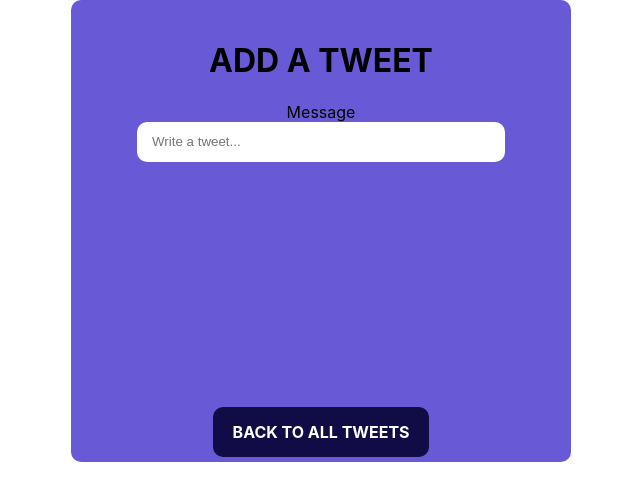
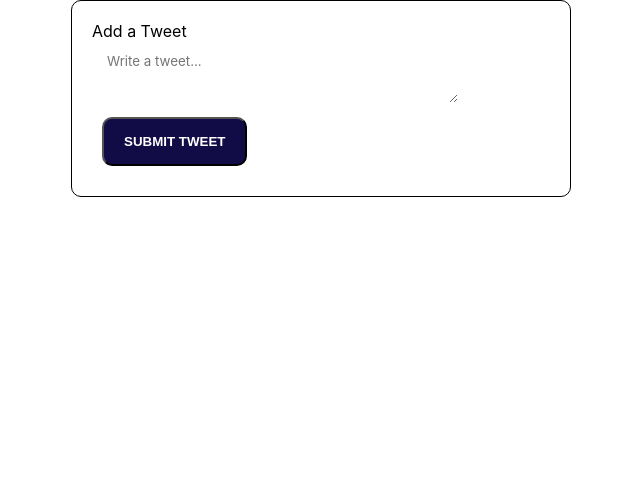
Before and after one commit to katribu/twitterfrontend, a React (Create React App) app: page /addtweet in a window 1280 px wide. Shown: the top 500 px of the page, without its empty margins (319-959 px from the left). Built offline with nearby package versions, Linux system fonts and the light colour scheme.

Commit message:
updated css styles moved addtweet comp to feed com

```diff
--- a/src/App.css
+++ b/src/App.css
@@ -28,6 +28,7 @@ body, html {
   margin: 20px auto;
   max-width: 500px;
   border: 1px solid black;
+  border-radius: 10px;
 }
 
 .user, .message {
@@ -70,26 +71,19 @@ body, html {
 
 /* ADDTWEET */
 .addTweetContainer{
-  background:rgb(104, 90, 215);
   width: 500px;
   margin: 0 auto;
   padding: 20px;
-  text-align: center;
+  text-align: left;
   border-radius: 10px;
+  border: 1px solid black;
+
 }
-
-.form {
-  height: 40vh;
-}
-
-.formTitle{
-  text-transform: uppercase;
-}
-
-input {
+textarea {
   width: 80%;
-  height: 40px;
   border: none;
   border-radius: 10px;
   padding-left: 15px;
+  margin-top: 10px;
+  font-family: inherit;
 }
--- a/src/components/AddTweet.js
+++ b/src/components/AddTweet.js
@@ -1,18 +1,40 @@
 import React from "react"
-import {Link} from "react-router-dom"
+// import {Link} from "react-router-dom"
 
 export default class AddTweet extends React.Component{
+    constructor(props){
+        super(props)
+
+        this.state = {
+            newTweetText:''
+        }
+    }
+
+    handleChagneNewTweetText(event){
+        this.setState({
+            newTweetText:event.target.value
+        })
+    }
+
+    handleSubmitTweet(){
+        this.setState({newTweetText:''})
+    }
     render(){
+        const {newTweetText} = this.state
         return (
-            <div className="addTweetContainer">
-                <h1 className="formTitle">Add a Tweet</h1>
-                <form className="form">
-                    <label> Message<br/>
-                        <input type="text" placeholder="Write a tweet..."/>
-                    </label>
-                </form>
+            <div className="addTweetContainer" >
+                <div className="form">
+                    <label> Add a Tweet </label><br/>
+                        <textarea rows="3"
+                        placeholder="Write a tweet..."
+                        value={newTweetText}
+                        onChange={this.handleChagneNewTweetText.bind(this)}
 
-                <Link to={"/"} className="backLink">Back to All Tweets</Link>
+                        />
+                    <button className="backLink" onClick={this.handleSubmitTweet.bind(this)}>Submit Tweet</button>
+                </div>
+
+                {/* <Link to={"/"} className="backLink">Back to All Tweets</Link> */}
             </div>
         )
     }
--- a/src/components/Feed.js
+++ b/src/components/Feed.js
@@ -1,7 +1,7 @@
 import React from 'react'
 import { getAllTweets } from '../services/fetch'
 import Tweet from './Tweet'
-
+import AddTweet from './AddTweet'
 
 export default class Feed extends React.Component{
     constructor(props){
@@ -60,8 +60,9 @@ export default class Feed extends React.Component{
         return(
             // get all the tweets
             <div className="feedContainer">
-                <h2 className="feedTitle">Tweeter</h2>
-                {tweets}
+            <h2 className="feedTitle">Tweeter</h2>
+              <AddTweet/>
+            {tweets}
             </div>
         )
     }
--- a/src/components/UserFeed.js
+++ b/src/components/UserFeed.js
@@ -2,6 +2,7 @@ import React from 'react'
 import { getTweets } from '../services/fetch'
 import {Link} from 'react-router-dom'
 import {FaTwitter} from 'react-icons/fa'
+
 
 
 export default class UserFeed extends React.Component{
@@ -45,11 +46,11 @@ export default class UserFeed extends React.Component{
         return(
             // get tweets according to username
             <div className="userFeedContainer">
+
                 <h2><FaTwitter/> Feed for @{this.props.match.params.username}</h2>
                 <div className="userTweets">{usernameTweets}</div>
                 <div className="linkDiv">
                     <Link to={"/"} className="backLink">Back to All Tweets</Link>
-                    <Link to={"/addtweet"} className="backLink">Add Tweet</Link>
                 </div>
 
             </div>
```
